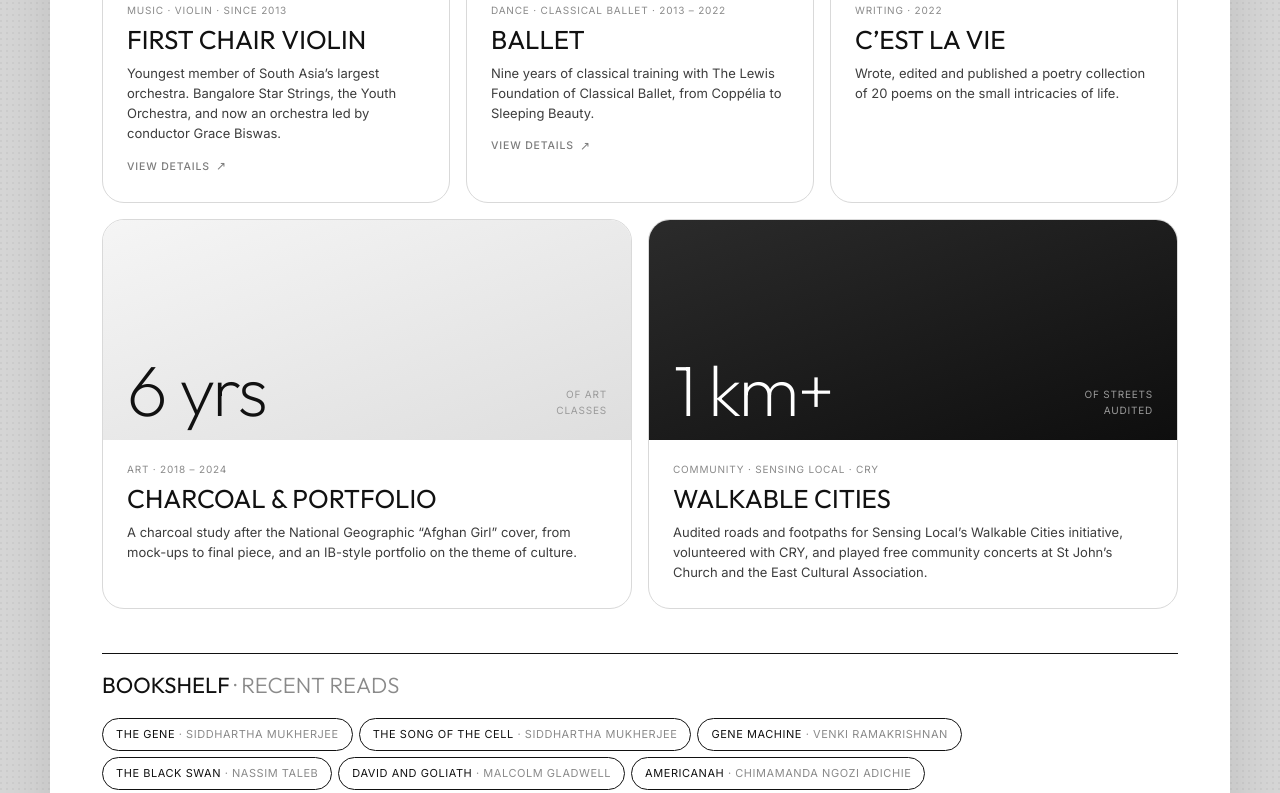
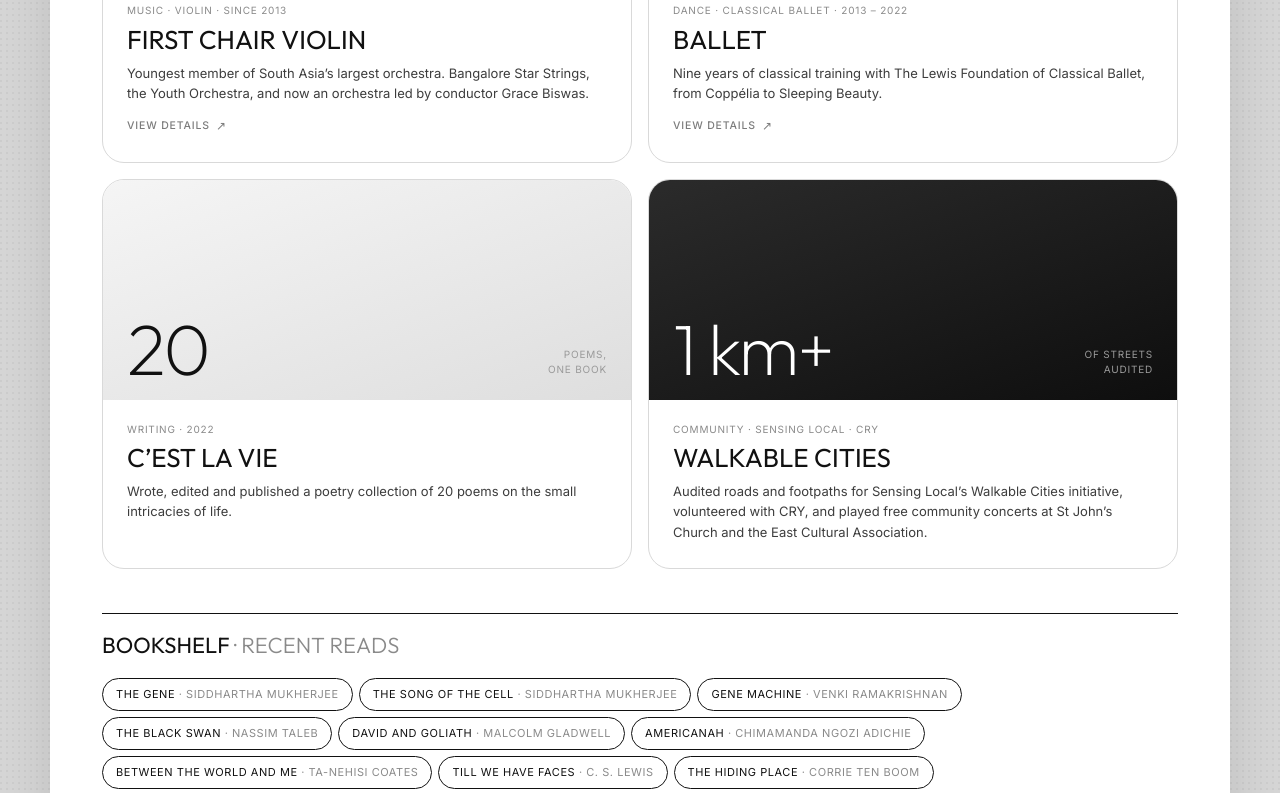
Before and after one commit to ananyamysore/portfolio-website, a plain HTML site: page index.html in a window 1280 px wide. Shown: the part 7840-8633 px from the top of the page. Drawn offline with Linux system fonts and the light colour scheme.

Commit message:
Remove art card from Off the Clock
Co-Authored-By: Claude Opus 5.5 <noreply@anthropic.com>
Claude-Session: https://claude.ai/code/session_01AG54JXtpJYqmJ4CZvZEXqF

```diff
--- a/index.html
+++ b/index.html
@@ -328,9 +328,7 @@
 </style>
 <style>
   /* ---------- Off the clock: 3-up cards + bookshelf ---------- */
-  .life.three { grid-template-columns: repeat(6, 1fr); }
-  .life.three > article { grid-column: span 2; }
-  .life.three > article:nth-child(n+4) { grid-column: span 3; }
+  .life.three { grid-template-columns: repeat(2, 1fr); }
   .life .visual .huge.sm { font-size: clamp(56px, 5.6vw, 72px); }
   .sub-row { display: flex; justify-content: space-between; align-items: baseline; gap: 16px; margin: 44px 0 16px; padding-top: 14px; border-top: 1px solid var(--ink); }
   .sub-row h3 { font-family: var(--display); font-weight: 400; font-size: 22px; text-transform: uppercase; }
@@ -338,8 +336,7 @@
   .shelf { display: flex; flex-wrap: wrap; gap: 6px; }
   .shelf span { font-size: 11px; text-transform: uppercase; letter-spacing: .05em; padding: 7px 13px; border-radius: 999px; border: 1px solid var(--ink); }
   .shelf span i { font-style: normal; color: var(--grey); }
-  @media (max-width: 1060px) { .life.three { grid-template-columns: 1fr 1fr; } .life.three > article, .life.three > article:nth-child(n+4) { grid-column: auto; } .life.three > article:last-child { grid-column: 1 / -1; } }
-  @media (max-width: 860px) { .life.three { grid-template-columns: 1fr; } .life.three > article:last-child { grid-column: auto; } }
+  @media (max-width: 860px) { .life.three { grid-template-columns: 1fr; } }
 
   /* ---------- Huge numbers ---------- */
 
@@ -829,19 +826,11 @@
           </div>
         </article>
         <article>
-          <div class="visual"><span class="huge sm">20</span><small>poems,<br>one book</small></div>
+          <div class="visual light"><span class="huge sm">20</span><small>poems,<br>one book</small></div>
           <div class="body">
             <p class="tag">Writing · 2022</p>
             <h3>C’est la Vie</h3>
             <p>Wrote, edited and published a poetry collection of 20 poems on the small intricacies of life.</p>
-          </div>
-        </article>
-        <article>
-          <div class="visual light"><span class="huge sm">6 yrs</span><small>of art<br>classes</small></div>
-          <div class="body">
-            <p class="tag">Art · 2018 – 2024</p>
-            <h3>Charcoal &amp; Portfolio</h3>
-            <p>A charcoal study after the National Geographic “Afghan Girl” cover, from mock-ups to final piece, and an IB-style portfolio on the theme of culture.</p>
           </div>
         </article>
         <article>
```
